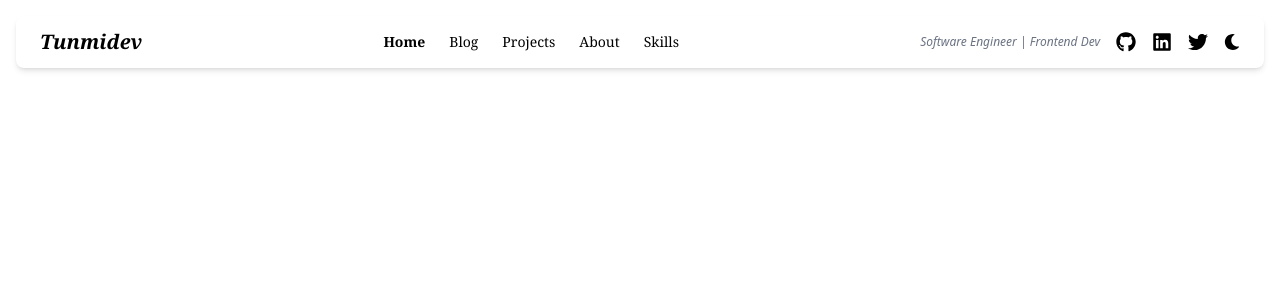
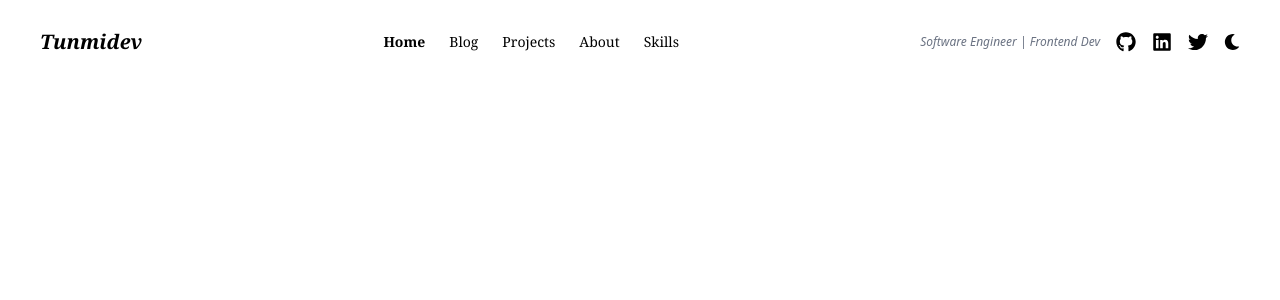
Before and after one commit to TunmiDev/Tunmi-Dev, a React (Vite) app: page / in a window 1280 px wide. Shown: the top 300 px of the page. Built offline with nearby package versions, Linux system fonts and the light colour scheme.

Commit message:
removed navbar shadow

```diff
--- a/src/Components/Navbar.jsx
+++ b/src/Components/Navbar.jsx
@@ -22,7 +22,7 @@ function Navbar() {
   };
 
   return (
-    <nav className="flex justify-between items-center px-6 py-3 bg-white dark:bg-black text-black dark:text-white rounded-lg shadow-md">
+    <nav className="flex justify-between items-center px-6 py-3 bg-white dark:bg-black text-black dark:text-white transition-all duration-300 ">
       <div className="text-xl font-bold italic font-serif">Tunmidev</div>
 
       <ul className="flex gap-6 text-sm font-serif">
```
